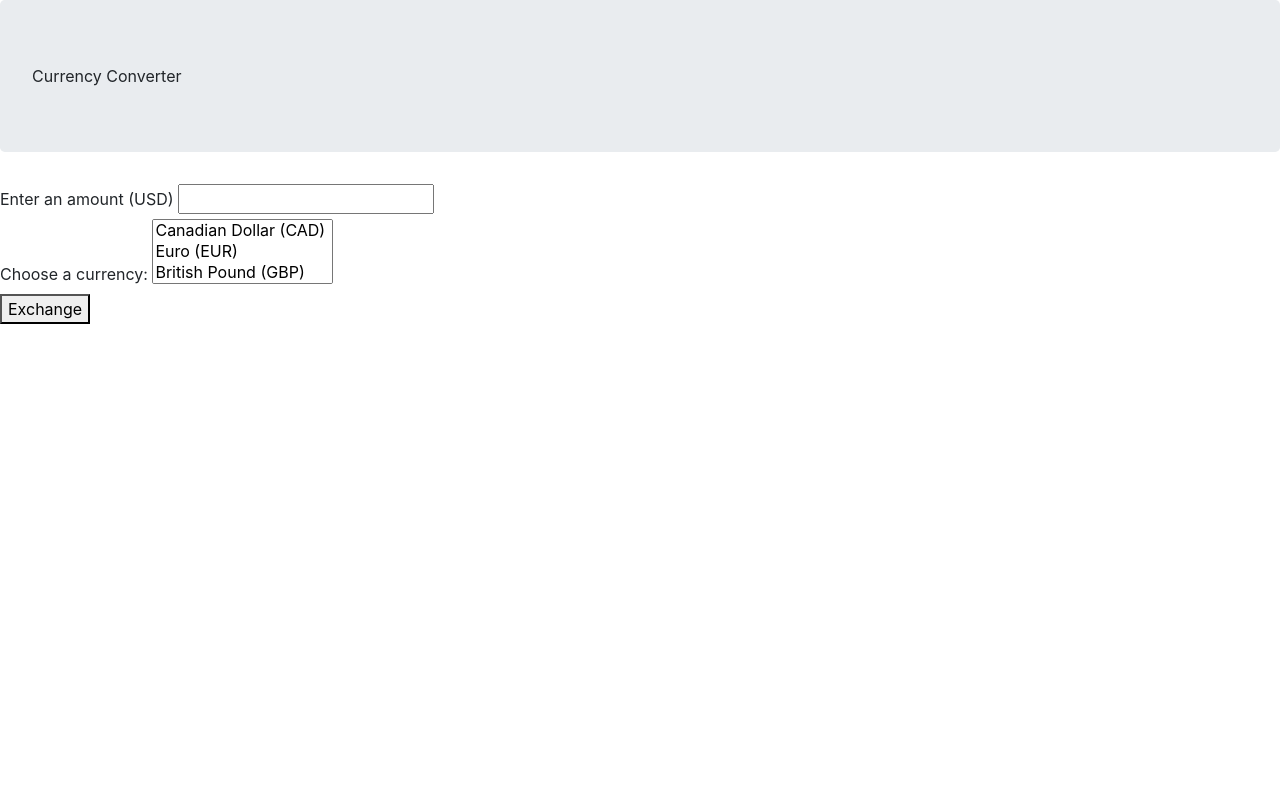
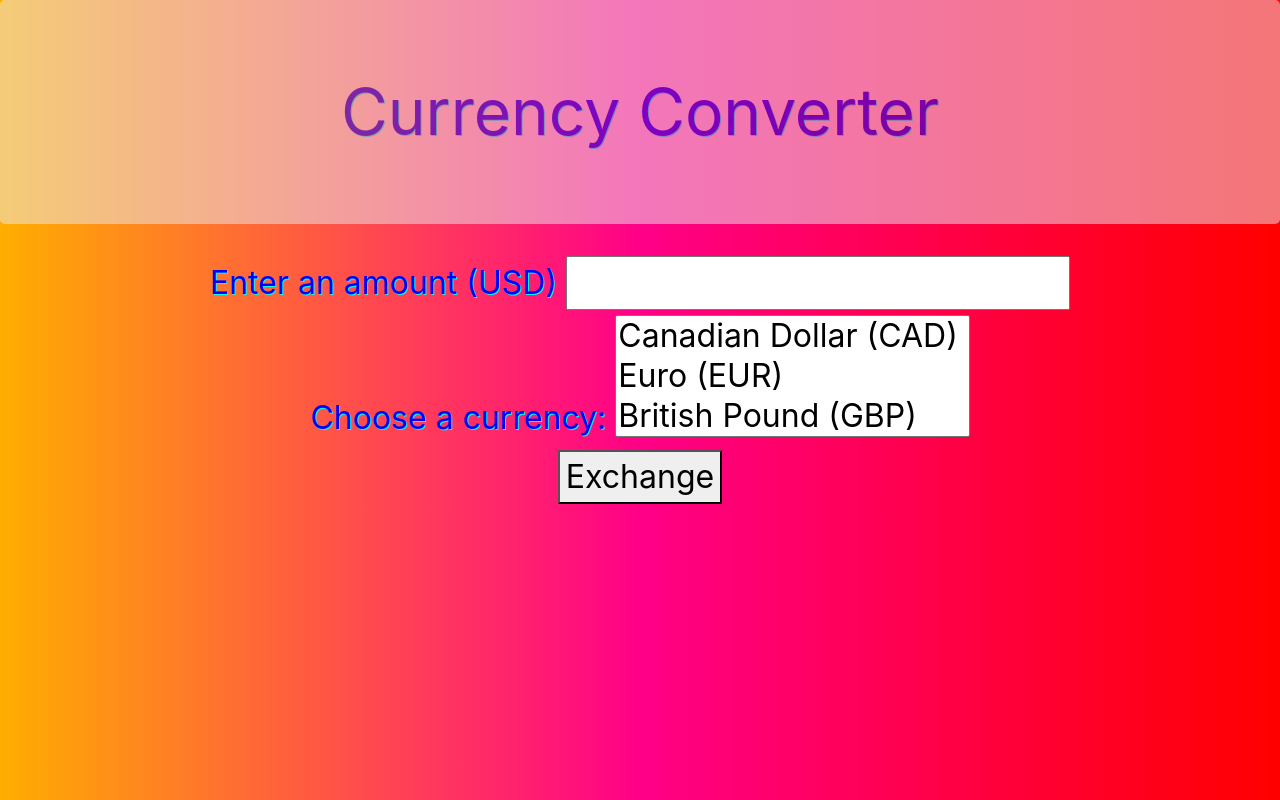
Before and after one commit to MaxwellMeyer/currency-exchange, a website built with webpack: page src/index.html in a window 1280 px wide. Built offline with nearby package versions, Linux system fonts and the light colour scheme.

Commit message:
begin adding additional currency options

```diff
--- a/src/css/styles.css
+++ b/src/css/styles.css
@@ -3,9 +3,20 @@ html {
   width: 100vw;
 }
 body {
-  background-color: linear-gradient(
+  color: blue;
+  font-size: 2rem;
+  text-shadow: 1px 1px cyan;
+  text-align: center;
+  background: linear-gradient(
     to right,
-    rgb(255, 115, 0),
-    rgb(255, 4, 121) rgb(255, 0, 0)
+    rgb(255, 174, 0),
+    rgb(255, 0, 136),
+    rgb(255, 0, 0)
   );
 }
+.jumbotron {
+  font-size: 4rem;
+  color: blue;
+  text-shadow: 1px 1px cyan;
+  opacity: 0.5;
+}
--- a/src/index.html
+++ b/src/index.html
@@ -7,12 +7,12 @@
     <title>Currency Exchange</title>
   </head>
   <body>
-    <div class="main">
+    <div class="exchange">
       <div class="jumbotron">Currency Converter</div>
-      <div class="form-block">
+      <div class="formDiv">
         <form id="exchange">
-          <div class="input-block">
-            <div class="usd-block">
+          <div class="inputDiv">
+            <div class="usdDiv">
               <label for="amount">Enter an amount (USD)</label>
               <input
                 type="number"
@@ -21,7 +21,7 @@
                 required="required"
               />
             </div>
-            <div class="forex-block">
+            <div class="forexDiv">
               <label for="country">Choose a currency:</label>
               <select name="country" id="country" size="3">
                 <option value="CAD">Canadian Dollar (CAD)</option>
@@ -29,11 +29,75 @@
                 <option value="GBP">British Pound (GBP)</option>
                 <option value="AUD">Australian Dollar (AUD)</option>
                 <option value="JPY">Japanese Yen (JPY)</option>
+                <option value="AED">UAE Dirham (AED)</option>
+                <option value="AFN">Afghan Afghani (AFN)</option>
+                <option value="INR">Indian Rupee (INR)</option>
+                <option value="INR">Indian Rupee (INR)</option>
+                <option value="INR">Indian Rupee (INR)</option>
+                <option value="INR">Indian Rupee (INR)</option>
+                <option value="INR">Indian Rupee (INR)</option>
+                <option value="INR">Indian Rupee (INR)</option>
+                <option value="INR">Indian Rupee (INR)</option>
+                <option value="INR">Indian Rupee (INR)</option>
+                <option value="INR">Indian Rupee (INR)</option>
+                <option value="INR">Indian Rupee (INR)</option>
+                <option value="INR">Indian Rupee (INR)</option>
+                <option value="INR">Indian Rupee (INR)</option>
+                <option value="INR">Indian Rupee (INR)</option>
+                <option value="INR">Indian Rupee (INR)</option>
+                <option value="INR">Indian Rupee (INR)</option>
+                <option value="INR">Indian Rupee (INR)</option>
+                <option value="INR">Indian Rupee (INR)</option>
+                <option value="INR">Indian Rupee (INR)</option>
+                <option value="INR">Indian Rupee (INR)</option>
+                <option value="JPY">Japanese Yen (JPY)</option>
+                <option value="INR">Indian Rupee (INR)</option>
+                <option value="INR">Indian Rupee (INR)</option>
+                <option value="INR">Indian Rupee (INR)</option>
+                <option value="INR">Indian Rupee (INR)</option>
+                <option value="INR">Indian Rupee (INR)</option>
+                <option value="INR">Indian Rupee (INR)</option>
+                <option value="INR">Indian Rupee (INR)</option>
+                <option value="INR">Indian Rupee (INR)</option>
+                <option value="INR">Indian Rupee (INR)</option>
+                <option value="INR">Indian Rupee (INR)</option>
+                <option value="INR">Indian Rupee (INR)</option>
+                <option value="INR">Indian Rupee (INR)</option>
+                <option value="INR">Indian Rupee (INR)</option>
+                <option value="INR">Indian Rupee (INR)</option>
+                <option value="INR">Indian Rupee (INR)</option>
+                <option value="INR">Indian Rupee (INR)</option>
+                <option value="INR">Indian Rupee (INR)</option>
+                <option value="INR">Indian Rupee (INR)</option>
+                <option value="INR">Indian Rupee (INR)</option>
+                <option value="INR">Indian Rupee (INR)</option>
+                <option value="INR">Indian Rupee (INR)</option>
+                <option value="JPY">Japanese Yen (JPY)</option>
+                <option value="INR">Indian Rupee (INR)</option>
+                <option value="INR">Indian Rupee (INR)</option>
+                <option value="INR">Indian Rupee (INR)</option>
+                <option value="INR">Indian Rupee (INR)</option>
+                <option value="INR">Indian Rupee (INR)</option>
+                <option value="INR">Indian Rupee (INR)</option>
+                <option value="INR">Indian Rupee (INR)</option>
+                <option value="INR">Indian Rupee (INR)</option>
+                <option value="INR">Indian Rupee (INR)</option>
+                <option value="INR">Indian Rupee (INR)</option>
+                <option value="INR">Indian Rupee (INR)</option>
+                <option value="INR">Indian Rupee (INR)</option>
+                <option value="INR">Indian Rupee (INR)</option>
+                <option value="INR">Indian Rupee (INR)</option>
+                <option value="INR">Indian Rupee (INR)</option>
+                <option value="INR">Indian Rupee (INR)</option>
+                <option value="INR">Indian Rupee (INR)</option>
+                <option value="INR">Indian Rupee (INR)</option>
+                <option value="INR">Indian Rupee (INR)</option>
+                <option value="INR">Indian Rupee (INR)</option>
                 <option value="INR">Indian Rupee (INR)</option>
               </select>
             </div>
           </div>
-          <div class="btn-block">
+          <div class="btnDiv">
             <button id="sub" type="submit">Exchange</button>
           </div>
         </form>
--- a/src/main.js
+++ b/src/main.js
@@ -9,10 +9,10 @@ async function calcExchange(usd, forex) {
   if (response.result === "success") {
     const rate = (usd * response.conversion_rates[forex]).toFixed(1);
     if (isNaN(rate)) {
-      $(".results").text(`Please enter a valid currency to compare rates!`);
+      $(".results").text(`Please select a valid currency to compare rates!`);
     } else if (isNaN(usd)) {
       $(".results").text(
-        `Please enter a valid numerical currency amount to compare!`
+        `Please select a valid numerical currency amount to compare!`
       );
     } else if (typeof response === "string") {
       $(".results").html(`${response}`);
```
